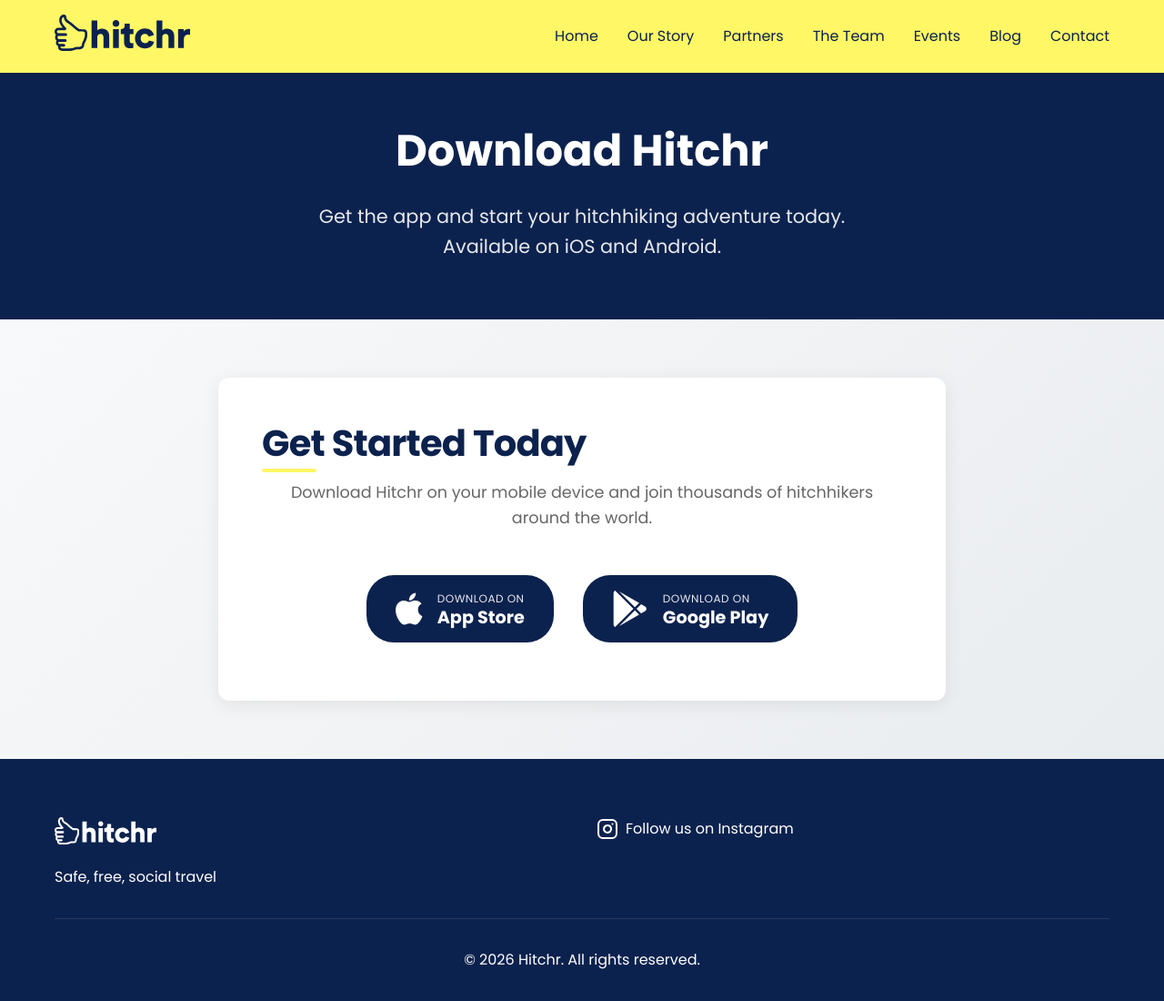
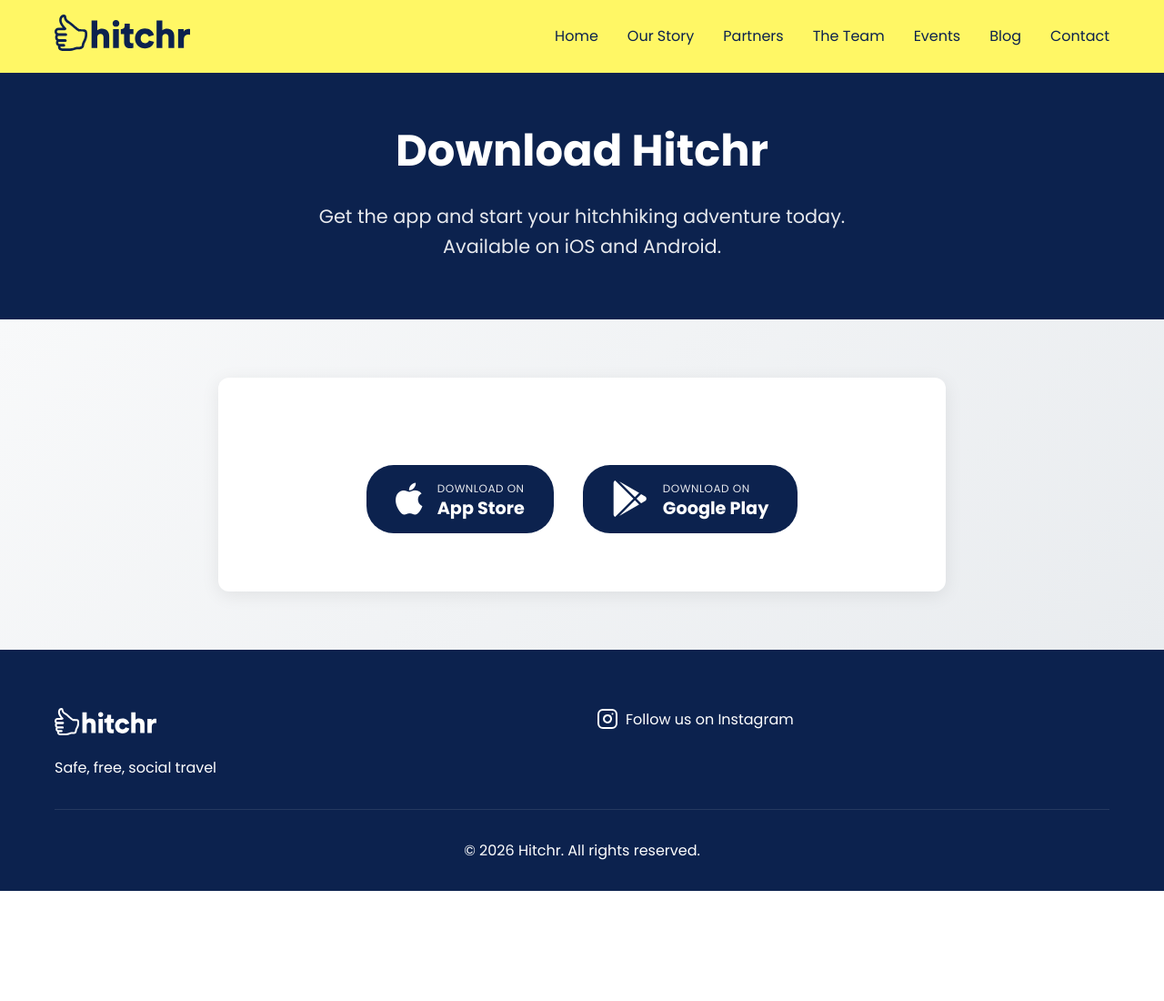
Before and after one commit to hitchrworld/hitchrworld.github.io, a Jekyll site: the page built from app.html, in a window 1280 px wide and 1100 px high. Shown: the whole window at 91% size. Built offline with Jekyll 4.4.1, drawn with Linux system fonts in a browser that asks for light colours.

Commit message:
Remove introductory text from the app download section in app.html to streamline content presentation.

```diff
--- a/app.html
+++ b/app.html
@@ -14,9 +14,6 @@ description: Download Hitchr for iOS and Android. Join the hitchhiking revolutio
 <section class="download-app-content">
     <div class="container">
         <div class="download-app-card">
-            <h2>Get Started Today</h2>
-            <p>Download Hitchr on your mobile device and join thousands of hitchhikers around the world.</p>
-
             <div class="app-buttons">
                 <a href="https://apps.apple.com/gb/app/hitchr/id6670361979" target="_blank" rel="noopener noreferrer" class="app-button apple">
                     <i class="fab fa-apple"></i>
```
